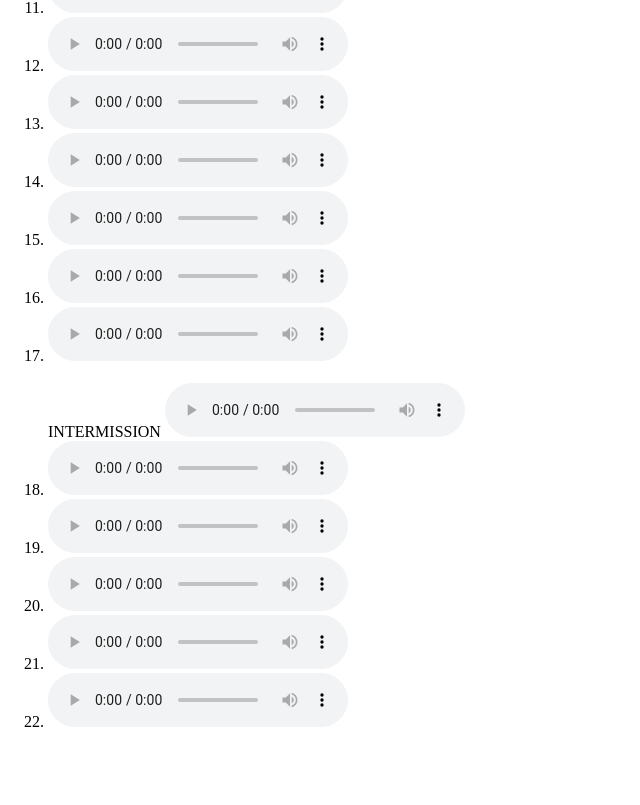
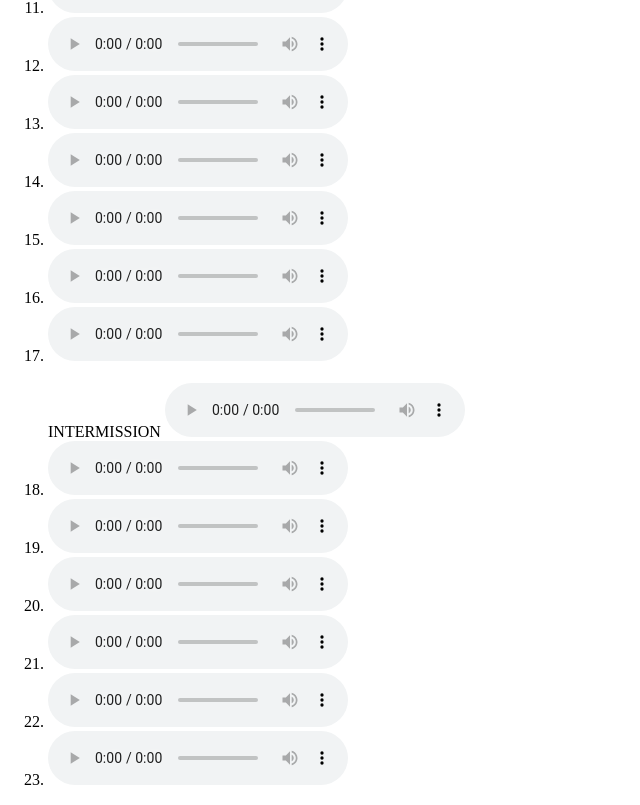
Before and after one commit to Sammy99jsp/deus-audio, a plain HTML site: page index.html in a window 1280 px wide. Shown: the part 773-1578 px from the top of the page, without its empty margins (0-640 px from the left). Before the commit the page ends 1520 px from the top, so only its background shows below. Drawn offline with Linux system fonts and the light colour scheme.

Commit message:
Add XXIII to website.

```diff
--- a/index.html
+++ b/index.html
@@ -35,6 +35,7 @@
 	    <li><audio src="https://deus-audio.s3.eu-west-2.amazonaws.com/XX.mp3" controls /></li>
 	    <li><audio src="https://deus-audio.s3.eu-west-2.amazonaws.com/XXI.mp3" controls /></li>
 	    <li><audio src="https://deus-audio.s3.eu-west-2.amazonaws.com/XXII.mp3" controls /></li>
+	    <li><audio src="https://deus-audio.s3.eu-west-2.amazonaws.com/XXIII.mp3" controls /></li>
     </ol>
 		<noscript>Please enable JavaScript to view this application.</noscript>
 	</body>
```
